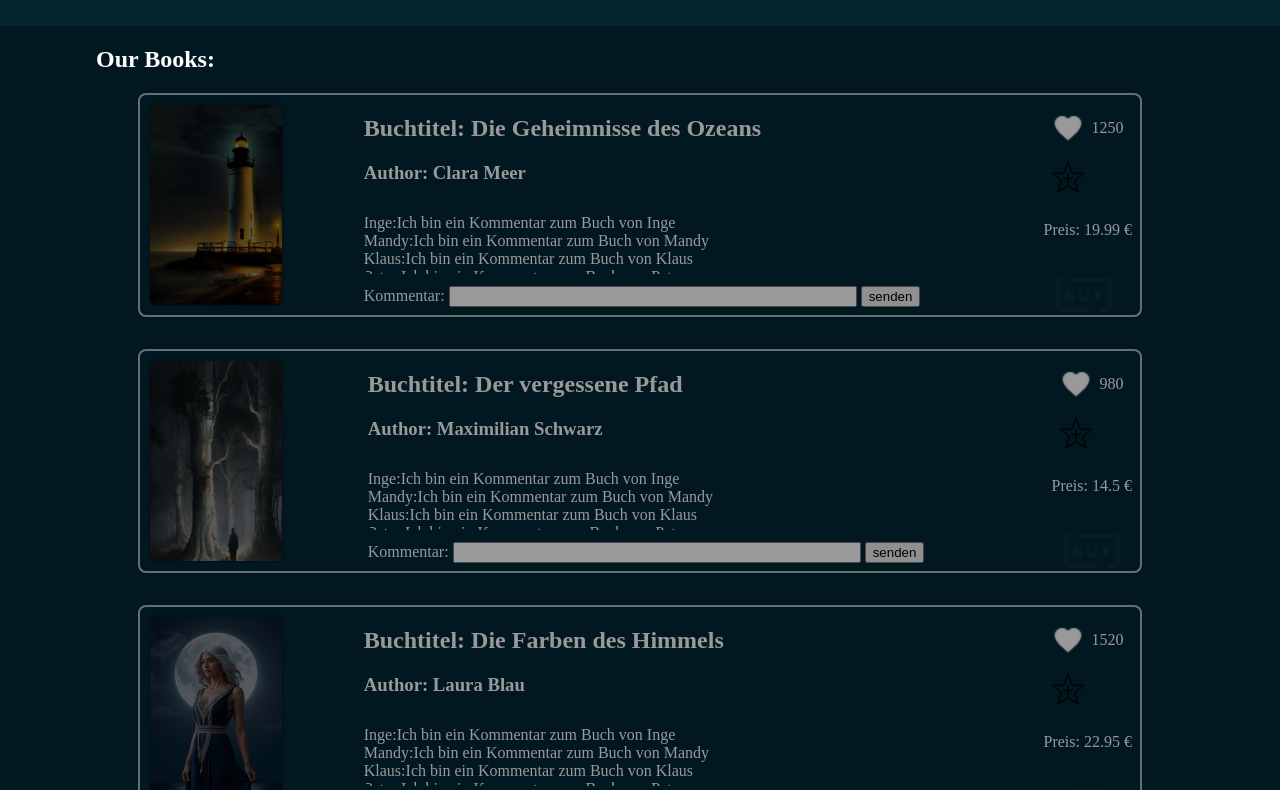
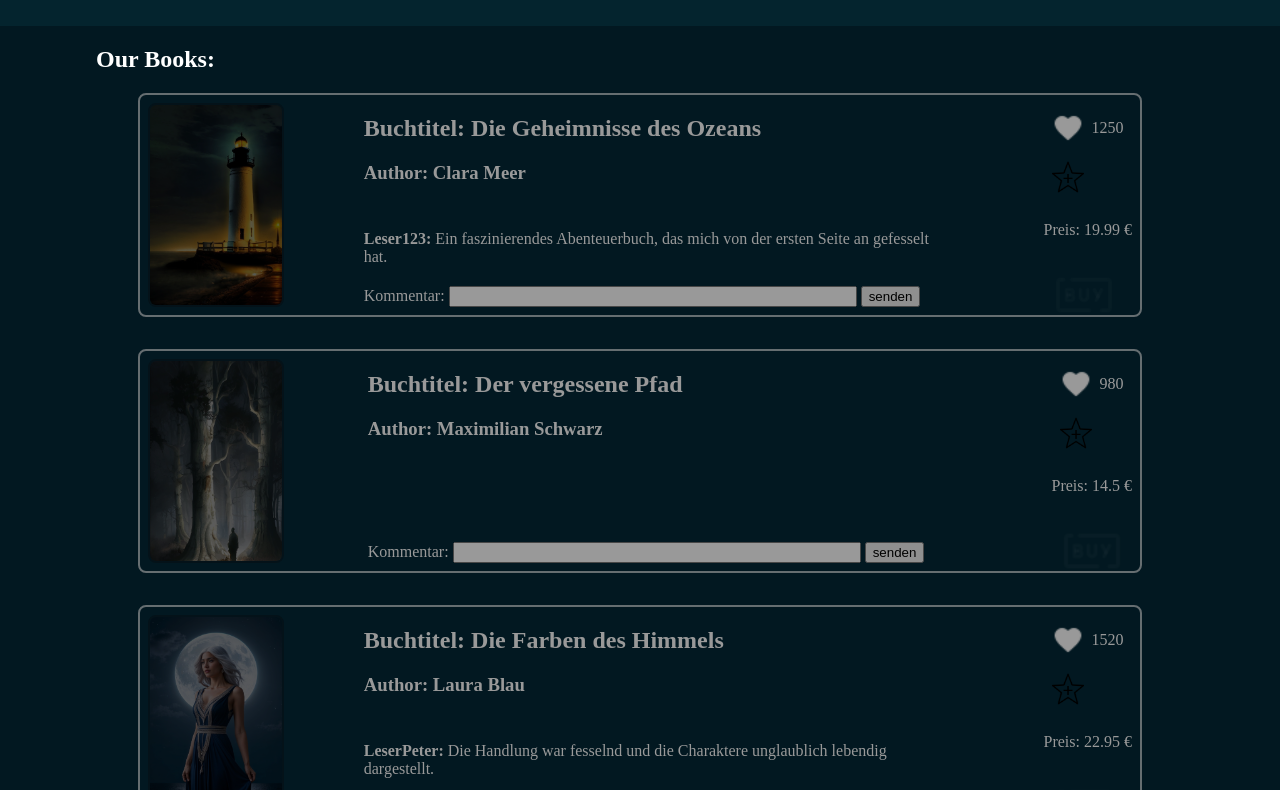
Before and after one commit to raypi/Bookstore, a plain HTML site: page index.html in a window 1280 px wide. Shown: the part 94-884 px from the top of the page. Drawn offline with Linux system fonts and the light colour scheme.

Commit message:
add comments to book chart

```diff
--- a/index.html
+++ b/index.html
@@ -12,7 +12,7 @@
 </head>
 <body  onload="init()">
     <header>
-        <h1>Bookstore No1</h1>
+        <h1>Bookstore</h1>
     </header>
     <section class="mainsection">
         <div class="helperdiv">
--- a/script/script.js
+++ b/script/script.js
@@ -1,10 +1,7 @@
-
-
-  console.log(books.findIndex((book) => book['name'] === 'Die Geheimnisse des Ozeans'));
-
 function init(){
   insertBooks();
 }
+
 
 // Funktion die alle Bücher auf der Startseite anzeigt
 function insertBooks(){
@@ -12,6 +9,29 @@ function insertBooks(){
     contentRef.innerHTML = "";
     for (let indexBook = 0; indexBook < books.length; indexBook++) {
         contentRef.innerHTML += getBook(indexBook);
+    }
+    // Ruft insetComment für jedes Buch auf
+    for (let indexBook = 0; indexBook < books.length; indexBook++){
+      insertComment(indexBook);
+    }
+  }
+
+
+// Funktion, die Kommentare eines Buches in das div "bookComment" einfügt
+function insertComment(indexBook) {
+  // Hole das Buch aus dem books-Array anhand des Index
+  let book = books[indexBook];
+
+  // Prüfe, ob das Buch und seine Kommentare existieren
+  if (book && book.comments) {
+      // Erstelle den HTML-String für die Kommentare mit getTheComment
+      let commentsHTML = getTheComment(book.comments);
+
+      // Füge die Kommentare in das passende div ein
+      let commentContainers = document.querySelectorAll('.bookComment'); // Selektiere alle Kommentar-Divs
+      if (commentContainers[indexBook]) {
+          commentContainers[indexBook].innerHTML = commentsHTML; // Füge Kommentare ins richtige Element ein
+      }
   }
 }
 
@@ -24,55 +44,10 @@ function insertBooks(){
             <div><img class="imgBookPreview" src="${books[indexBook].img}"></img></div>
             <div class="bookDescription">
               <div>
-                <h2>Buchtitel: ${books[indexBook].name}</2>
+                <h2>Buchtitel: ${books[indexBook].name}</h2>
                 <h3>Author: ${books[indexBook].author}</h3>
               </div>
-              <div class="commentBookContainer">
-                <div class="commentBook">
-                  <div class="commentAuthorName">
-                      Inge:
-                  </div>
-                  <div class="commentTxt" >
-                      Ich bin ein Kommentar zum Buch von Inge
-                  </div>
-                </div>
-
-                <div class="commentBook">
-                  <div class="commentAuthorName">
-                      Mandy:
-                  </div>
-                  <div class="commentTxt" >
-                      Ich bin ein Kommentar zum Buch von Mandy
-                  </div>
-                </div>
-
-                <div class="commentBook">
-                  <div class="commentAuthorName">
-                      Klaus:
-                  </div>
-                  <div class="commentTxt" >
-                      Ich bin ein Kommentar zum Buch von Klaus
-                  </div>
-                </div>
-
-                <div class="commentBook">
-                  <div class="commentAuthorName">
-                      Peter:
-                  </div>
-                  <div class="commentTxt" >
-                      Ich bin ein Kommentar zum Buch von Peter
-                  </div>
-                </div>
-
-                <div class="commentBook">
-                  <div class="commentAuthorName">
-                      Reno:
-                  </div>
-                  <div class="commentTxt" >
-                      Ich bin ein Kommentar zum Buch von Reno
-                  </div>
-                </div>
-              </div>
+              <div class="bookComment commentBookContainer"></div>
               <div>
                 <label for="commentInput">Kommentar:</label>
                 <input type="text" id="commentInput" name="commentInput">
@@ -81,17 +56,26 @@ function insertBooks(){
             </div>
             <div class="bookDescriptionButton">
               <div class="displayFlex">
-               <img onclick="#" class="imgDescriptionButton" src="./img/icon/hart_white.png" alt=""></img>  <p>${books[indexBook].likes}</p>
+                <img onclick="#" class="imgDescriptionButton" src="./img/icon/hart_white.png" alt=""></img>
+                <p>${books[indexBook].likes}</p>
               </div>
               <img onclick="#" class="imgDescriptionButton" src="./img/icon/favorits.png" alt=""></img>
-              <p>Preis: ${books[indexBook].price} €<p>
-              <img onclick="#" class="buyButton" src="./img/icon/buy_white.png" alt=""></img
+              <p>Preis: ${books[indexBook].price} €</p>
+              <img onclick="#" class="buyButton" src="./img/icon/buy_white.png" alt=""></img>
             </div>
         </div>
     `;
 }
 
 
+function getTheComment(comments) {
+  let commentsHTML = "";
+  comments.forEach(commentObj => {
+      commentsHTML += `<p><strong>${commentObj.name}:</strong> ${commentObj.comment}</p>\n`;
+  });
+  return commentsHTML;
+}
+
 // Weitere Aufgaben:
 // Es gibt mindestens 3 Bücher auf der Seite zu sehen, hier kann man jeweils Kommentare hinzufügen
 // implementiere eine Like Funktion, welche die Herzfarbe ändert und die gefällt mir anzahl erhöht oder verringert
```
Lines whose indentation alone changed are shown as unchanged.
